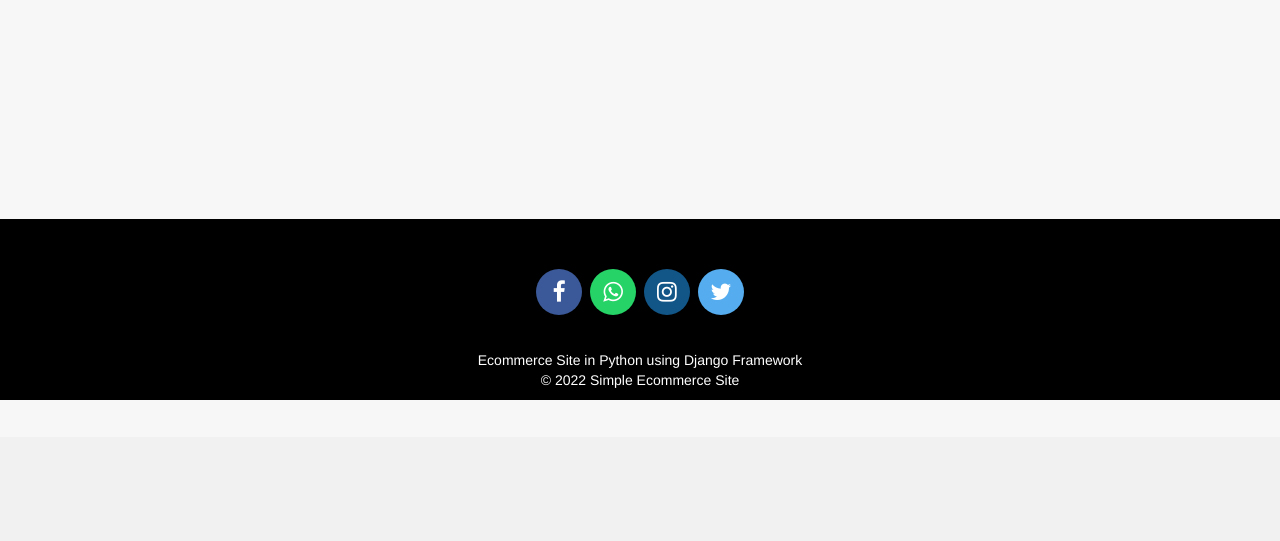
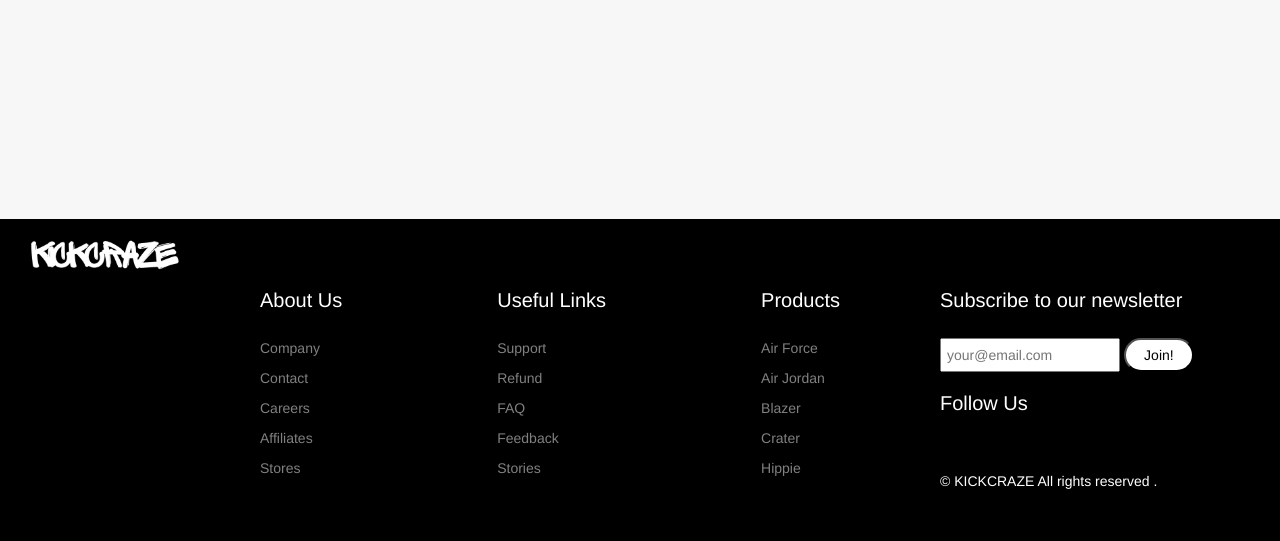
Before and after one commit to sneha-ghuge/Sneakers_ecommerce, a Django app: page /aboutus in a window 1280 px wide. Shown: the part 363-904 px from the top of the page. Before the commit the page ends 763 px from the top, so only its background shows below. Run offline with Django 3.2, Linux system fonts and the light colour scheme; some libraries are stand-ins or nearby versions.

Commit message:
footer changed

```diff
--- a/templates/ecom/footer.html
+++ b/templates/ecom/footer.html
@@ -8,84 +8,144 @@
 
 
   <style>
-    /*---------------------------------------
-   Social section
------------------------------------------*/
 footer {
-      padding: 0px 0px 0px 0px;
-      background-color: black;
-      margin: 0px;
-
+  display: flex;
+  background-color: #000;
 }
 
-    .fa {
-      font-size: 23px;
-      width: 2em;
-      height: 2em;
-      text-align: center;
-      text-decoration: none;
-      margin: 5px 2px;
-      border-radius: 50%;
-      padding-top: 0.5em;
+.footerLeft {
+    flex: 2;
+    display: flex;
+    justify-content: space-between;
+    padding: 50px;
 }
 
-    .fa:hover {
-      opacity: 0.5;
-      text-decoration: none;
-    }
-
-    .fa-facebook {
-      background: #3B5998;
-      color: white;
-      margin-top: 30px;
-    }
-
-    .fa-whatsapp {
-      background: #25d366;
+.fMenuTitle {
+    font-size: 20px;
+    height: 39px;
     color: white;
 }
 
-    .fa-twitter {
-      background: #55ACEE;
+.fList {
+    padding: 0;
+    list-style: none;
+}
+
+.fListItem {
+    margin-bottom: 10px;
+    color: gray;
+    cursor: pointer;
+}
+.fListItem:hover{
   color: white;
 }
 
-    .fa-instagram {
-      background: #125688;
+.footerRight {
+    flex: 1;
+    padding: 50px;
+    display: flex;
+    flex-direction: column;
+    justify-content: space-between;
     color: white;
 }
 
-    p {
-      text-align: center;
+.fInput {
+    padding: 5px;
+    width: 180px;
+}
 
+.fButton {
+    padding: 5px;
+    width: 70px;
+    background-color: white;
+    color: black;
+    border-radius: 20px;
+}
+.fButton:hover{
+  background-color: gray;
+  color: white;
+}
+
+.fIcons {
+    display: flex;
+    height: 30px;
+}
+
+.fIcon {
+    width: 20px;
+    height: 20px;
+    margin-right: 10px;
+}
+
+.copyright {
+    font-weight: 300;
+    font-size: 14px;
+}
+.logo {
+  padding: 20px 30px;
+  cursor: pointer;
 }
   </style>
 </head>
 
 <footer>
-  <br>
-
-  <p>
-    <a href="#" class="fa fa-facebook"></a>
-    <a href="#" class="fa fa-whatsapp"></a>
-    <a href="#" class="fa fa-instagram"></a>
-    <a href="#" class="fa fa-twitter"></a>
-  </p>
-
-  <br>
-  <div class="container">
-    <div class="row">
-      <div class="col-md-12 col-sm-12">
-        <div style="color:#ffffff;" class="wow fadeInUp footer-copyright">
-          <p>Ecommerce Site in Python using Django Framework<br>
-            &copy; 2022 Simple Ecommerce Site </p>
+  <a href="index.html" class="logo">
+    <img width="150" src="/static/images/trans_logo.png" alt="Logo"/>
+  </a>
+    <div class="footerLeft">
+      <div class="footerMenu">
+        <h1 class="fMenuTitle">About Us</h1>
+        <ul class="fList">
+          <li class="fListItem">Company</li>
+          <li class="fListItem">Contact</li>
+          <li class="fListItem">Careers</li>
+          <li class="fListItem">Affiliates</li>
+          <li class="fListItem">Stores</li>
+        </ul>
+      </div>
+      <div class="footerMenu">
+        <h1 class="fMenuTitle">Useful Links</h1>
+        <ul class="fList">
+          <li class="fListItem">Support</li>
+          <li class="fListItem">Refund</li>
+          <li class="fListItem">FAQ</li>
+          <li class="fListItem">Feedback</li>
+          <li class="fListItem">Stories</li>
+        </ul>
+      </div>
+      <div class="footerMenu">
+        <h1 class="fMenuTitle">Products</h1>
+        <ul class="fList">
+          <li class="fListItem">Air Force</li>
+          <li class="fListItem">Air Jordan</li>
+          <li class="fListItem">Blazer</li>
+          <li class="fListItem">Crater</li>
+          <li class="fListItem">Hippie</li>
+        </ul>
       </div>
     </div>
+    <div class="footerRight">
+      <div class="footerRightMenu">
+        <h1 class="fMenuTitle">Subscribe to our newsletter</h1>
+        <div class="fMail">
+          <input type="text" placeholder="your@email.com" class="fInput" />
+          <button class="fButton">Join!</button>
         </div>
       </div>
+      <div class="footerRightMenu">
+        <h1 class="fMenuTitle">Follow Us</h1>
+        <div class="fIcons">
+          <div class="fIcons">
+            <i class="fa-brands fa-facebook fIcon" style="color: #ffffff;"></i>
+            <i class="fa-brands fa-twitter fIcon" style="color: #ffffff;"></i>
+            <i class="fa-brands fa-instagram fIcon" style="color: #ffffff;"></i>
+            <i class="fa-brands fa-whatsapp fIcon" style="color: #ffffff;"></i>
+          </div>
+      </div>
+      <div class="footerRightMenu">
+        <span class="copyright">
+          &copy; KICKCRAZE All rights reserved <span id="year"></span>.
+        </span>
+      </div>
 </footer>
-<!--
-developed By : sumit kumar
--->
-
 </html>
```
Also changed, not shown: templates/ecom/homebase.html (+122 -62 lines), static/images/facebook.png (added), static/images/instagram.png (added), static/images/trans_logo.png (added), templates/ecom/twitter.png (added), templates/ecom/whatsapp.png (added). Lines whose indentation alone changed are shown as unchanged.
